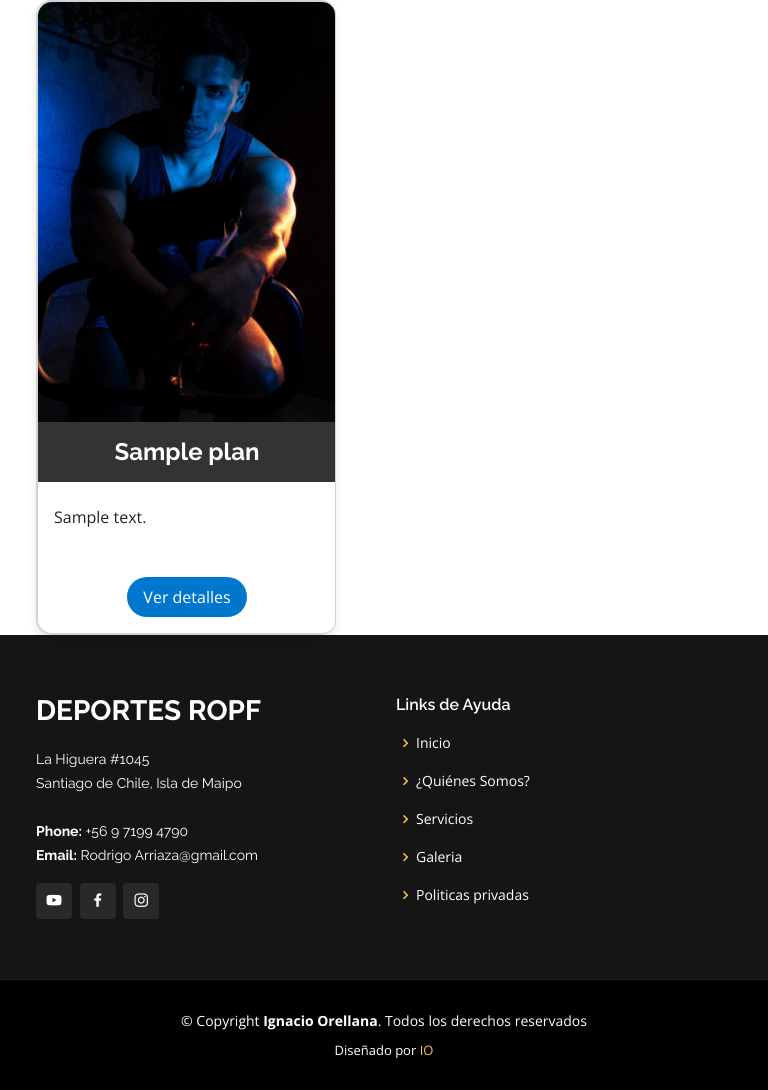
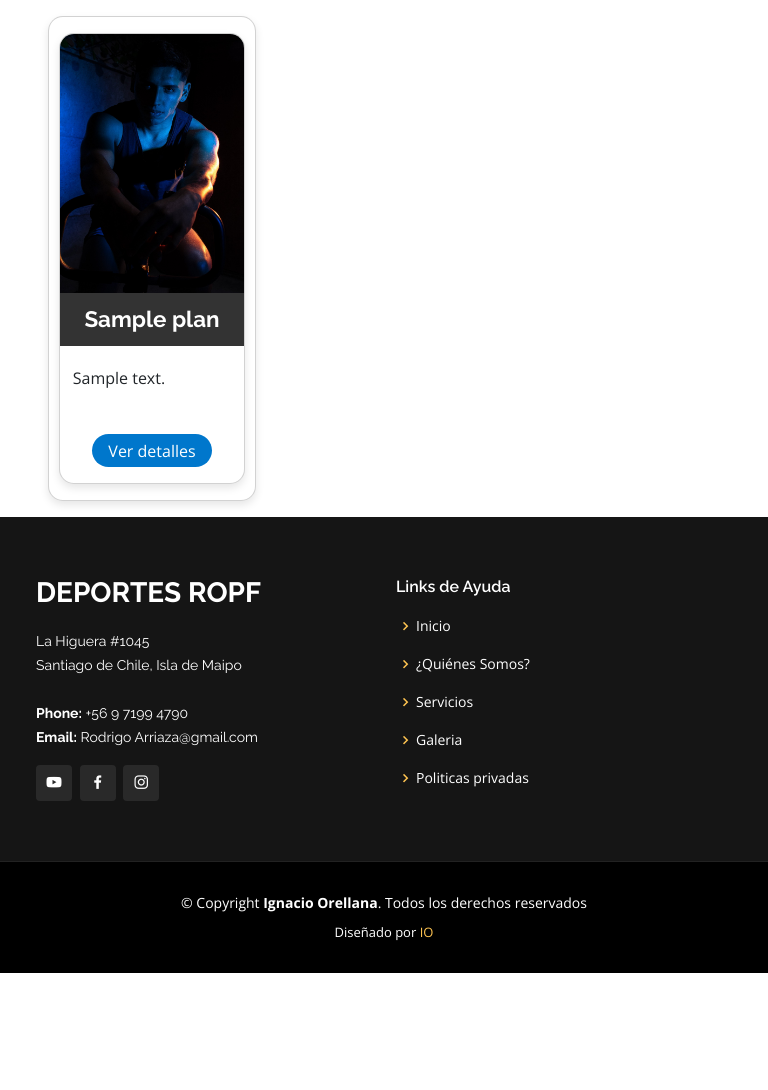
Before and after one commit to Ignacio1809/ProyectoDeporteROPF, a Django app: page /plans in a window 768 px wide. Shown: the part 230-1320 px from the top of the page. After the commit the page ends 1203 px from the top, so only its background shows below. Run offline with Django 4.2, Linux system fonts and the light colour scheme; tables that the repository leaves empty hold one stand-in row (values such as "Sample post"); some libraries are stand-ins or nearby versions.

Commit message:
se arregla la responsividad de las cartas de los planes

```diff
--- a/static/assets/css/style.css
+++ b/static/assets/css/style.css
@@ -1208,6 +1208,7 @@ section {
 /*--------------------------------------------------------------
 # carta de los planes
 --------------------------------------------------------------*/
+
 .card {
   width: 300px;
   overflow: hidden;
@@ -1245,6 +1246,56 @@ section {
 }
 .imagen-card{
   width:100%
+}
+@media (max-width: 768px) {
+  .card {
+    margin: 1rem;
+    max-width: none;
+    width: auto;
+  }
+
+  .card-title {
+    font-size: 1.2rem;
+  }
+
+  .card-button {
+    padding: 0.3rem 1rem;
+  }
+}
+/* Media Query for iPads */
+@media only screen
+  and (min-device-width: 768px)
+  and (max-device-width: 1024px)
+  and (-webkit-min-device-pixel-ratio: 1) {
+
+  .card {
+    /* Ajustes específicos para iPad */
+    max-width: 90%;
+    margin: 1rem auto;
+  }
+
+  .card-title {
+    font-size: 1.4rem;
+    padding: 0.8rem;
+  }
+
+  .card-text {
+    padding: 0.8rem;
+  }
+
+  .card-button {
+    /* Ajustes para el botón si es necesario, por ejemplo: */
+    margin-bottom: 1rem;
+  }
+}
+
+
+@media only screen
+  and (min-device-width: 768px)
+  and (max-device-width: 1024px)
+  and (-webkit-min-device-pixel-ratio: 2) {
+
+
 }
 
 .container .img-presentacion img{
--- a/templates/base.html
+++ b/templates/base.html
@@ -4,7 +4,8 @@
 
 <head>
   <meta charset="utf-8">
-  <meta content="width=device-width, initial-scale=1.0" name="viewport">
+  <meta content="width=device-width, initial-scale=1" name="viewport">
+
 
   <title>Deportes ROPF {% block title %}{% endblock title %}</title>
   <meta content="" name="description">
--- a/templates/plans.html
+++ b/templates/plans.html
@@ -13,9 +13,9 @@ Planes
     <div class="row-plans">
         {% for p in plan %}
         <div class="col-md-4">
-            <div class="card">
+            <div class="card" >
                 <div class="card">
-                    <img class="imagen-card" src="static/images/foto.JPG" >
+                    <img class="imagen-card"   src="static/images/foto.JPG" >
                     <h5 class="card-title">{{ p.nombre_plan }}</h5>
                     <p class="card-text">{{ p.descripcion }}</p>
                     <a href="{% url 'single_plan' p.id %}" class="card-button">Ver detalles</a>
```
